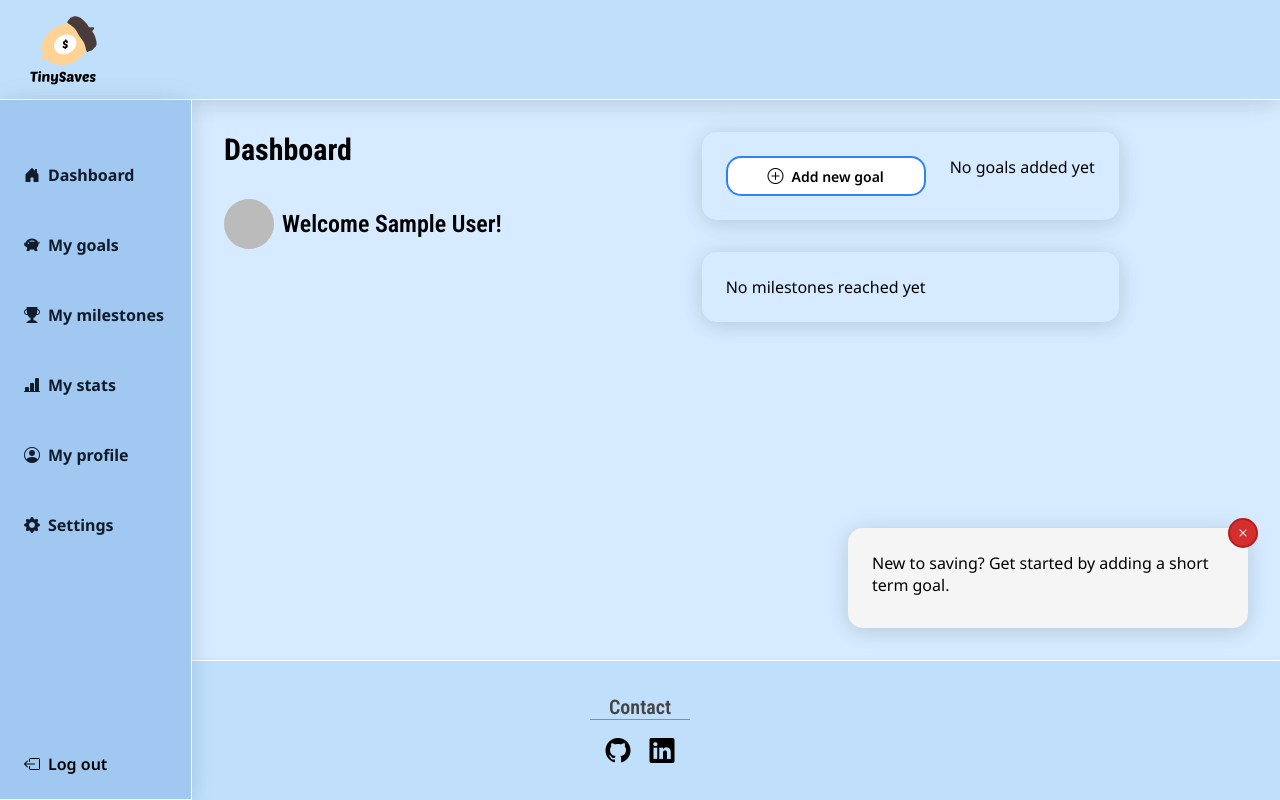
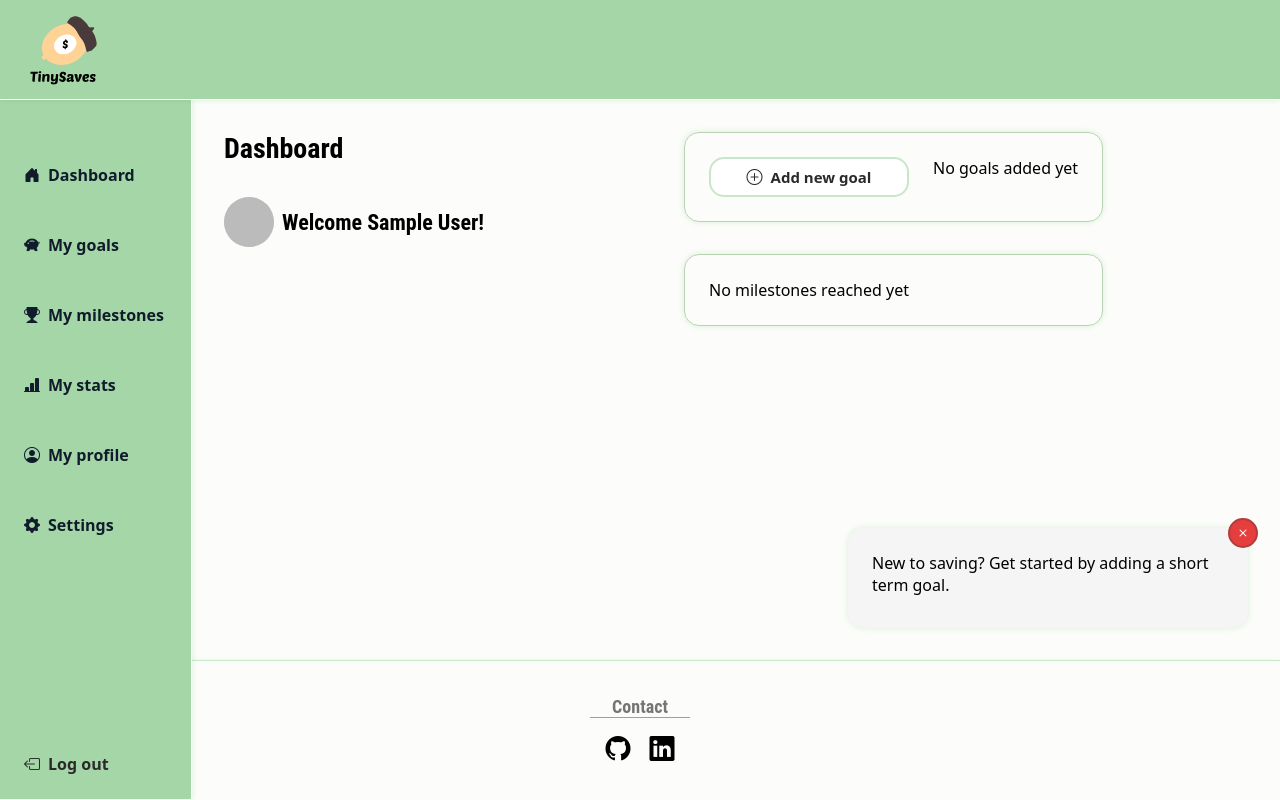
Before and after one commit to Niccar95/tinysaves, a Next.js app: page /dashboard in a window 1280 px wide. Built offline with nearby package versions, Linux system fonts and the light colour scheme; no server answers; the database is empty; sample sign-in values are in the browser's storage.

Commit message:
changed whole app color scheme

```diff
--- a/src/styles/_authPageLayout.scss
+++ b/src/styles/_authPageLayout.scss
@@ -55,6 +55,7 @@ main.authMain {
           min-height: 100vh;
           height: auto;
           border-left: solid 1px white;
+          clip-path: polygon(75% 0%, 100% 50%, 75% 100%, 0% 100%, 25% 50%, 0% 0%);
           border-bottom: none;
         }
 
--- a/src/styles/_cards.scss
+++ b/src/styles/_cards.scss
@@ -9,6 +9,8 @@
     padding: 1.5rem;
     box-shadow: $shadow;
     border-radius: 15px;
+    background: $card-background;
+    border: $card-border-color;
 
     .progressSection {
         display: flex;
@@ -73,6 +75,7 @@
     padding: 1.5rem;
     box-shadow: $shadow;
     border-radius: 15px;
+    border: $card-border-color;
 
     @include desktop() {
         width: 50%;
@@ -157,6 +160,7 @@
     gap: 1rem;
     padding: 1.5rem;
     box-shadow: $shadow;
+    border: $card-border-color;
     border-radius: 15px;
 
     @include desktop() {
@@ -174,6 +178,7 @@
     justify-content: space-between;
     padding: 1.5rem;
     box-shadow: $shadow;
+    border: $card-border-color;
     border-radius: 15px;
     background-color: $light-body-background;
 
--- a/src/styles/_charts.scss
+++ b/src/styles/_charts.scss
@@ -7,6 +7,7 @@
     gap: 2rem;
     border-radius: 15px;
     box-shadow: $shadow;
+    border: $card-border-color;
     padding: 1.5rem;
 }
 
@@ -16,6 +17,7 @@
     gap: 2rem;
     border-radius: 15px;
     box-shadow: $shadow;
+    border: $card-border-color;
     padding: 1.5rem;
 
     @include desktop() {
--- a/src/styles/_hamburger.scss
+++ b/src/styles/_hamburger.scss
@@ -6,7 +6,7 @@
   position: fixed;
   top: 100px;
   z-index: 100;
-  background-color: #7DA6D7;
+  background-color: $header-background;
   width: 100%;
   padding: 1rem;
   border-bottom: solid 1px white;
@@ -33,7 +33,7 @@
   .burgerBar {
     width: 40px;
     height: 5px;
-    background-color: $secondary-text-color;
+    background-color: $primary-text-color;
     border-radius: 0.5em;
     transition: transform 0.3s ease, opacity 0.3s ease;
 
--- a/src/styles/_navbars.scss
+++ b/src/styles/_navbars.scss
@@ -7,13 +7,13 @@
   top: 163px;
   bottom: 0;
   left: -100%;
-  z-index: 100;
+  z-index: 2;
   display: flex;
   flex-direction: column;
   justify-content: space-between;
   width: 100%;
   height: 500px;
-  background-color: #A0C8F0;
+  background-color: $header-background;
   transition: ease-in-out 0.5s;
   box-shadow: $shadow;
   border-bottom: solid 1px white;
@@ -42,15 +42,20 @@
 
 
    li {
-     padding: 1.5rem;
+    width: 100%;
+    padding: 1.5rem;
    }
 
 
    li:hover {
-     background-color: #8BB2DE;
+     background-color: #8ac17a;
    }
 
       .navLink {
+        display: block;
+  width: 100%;
+  height: 100%;
+       width: 100%;
        font-weight: $link-font-weight;
        color: #101C2C;
        text-decoration: none;
--- a/src/styles/_progressBars.scss
+++ b/src/styles/_progressBars.scss
@@ -5,7 +5,7 @@
     align-items: center;
     justify-content: center;
     position: relative;
-    border: solid 1px #79AEFF;
+    border: solid 1px  #b7d3b2;
     height: 60px;
     padding: 0.5rem;
     border-radius: 20px;
@@ -28,10 +28,12 @@
         top: 0.5rem;
         bottom: 0.5rem;
         border-radius: 20px;
-        z-index: -1;
+        z-index: 0;
         transition: width 0.3s ease;
     }
     .progressInfo {
+        position: static;
+        z-index: 1;
         font-weight: 500;
     }
 }
--- a/src/styles/_variables.scss
+++ b/src/styles/_variables.scss
@@ -1,54 +1,70 @@
-@import url("https://fonts.googleapis.com/css2?family=Noto+Sans:ital,wght@0,100..900;1,100..900&family=Nunito+Sans:ital,opsz,wght@0,6..12,200..1000;1,6..12,200..1000&display=swap");
-@import url("https://fonts.googleapis.com/css2?family=Roboto+Condensed:ital,wght@0,100..900;1,100..900&display=swap");
+@import url("https://fonts.googleapis.com/css2?family=Inter:wght@400;500;600;700&family=Manrope:wght@400;600;700&display=swap");
 
-
-//Breakpoint for responsiveness:
-
+// Breakpoint for responsiveness:
 $large-desktop: 1200px;
 
-//TYPOGRAPHY:
-
+// TYPOGRAPHY:
 $heading-font-family: "Roboto Condensed", sans-serif;
 $base-font-family: "Noto Sans", sans-serif;
 
 $base-font-size: 16px;
-$heading-font-size: 30px;
-$secondary-heading-font-size: 24px;
-$tertiary-heading-font-size: 20px;
-$button-font-size: 14px;
+$heading-font-size: 28px;
+$secondary-heading-font-size: 22px;
+$tertiary-heading-font-size: 18px;
+$button-font-size: 15px;
 
-$base-font-weight: normal;
+$base-font-weight: 400;
 $button-font-weight: 600;
 $heading-font-weight: 700;
 $secondary-heading-font-weight: 600;
-$link-font-weight: 700;
+$link-font-weight: 600;
 
-//COLORS:
+// COLORS:
 
-//Text color
-$primary-text-color: black;
-$secondary-text-color: white;
-$tertiary-text-color: #454545;
+// Text colors
+$primary-text-color: #2a2a2a;
+$secondary-text-color: #f9f8f6;
+$tertiary-text-color: #757575;
 
-//Button colors
-$primary-button-color: #1821CB;
-$secondary-button-color: white;
-$tertiary-button-color: #D32F2F;
+// Button colors
+$primary-button-color: #4caf50;
+$secondary-button-color: #e8f5e9;
+$tertiary-button-color: #e53e3e;
 
-$primary-button-hover-color: #050da5;
+$alert-color: #ffa726;
 
-//Background colors
-$light-body-background: #D6EBFF;
-$navbar-background: #A0C8F0;
+$primary-button-hover-color: #388e3c;
 
-//Link colors
-$link-color: #1f02ad;
+// Background colors
+$light-body-background: #fcfdfa;
+$navbar-background: #a5d6a7;
+$header-background: #a5d6a7;
 
-//Borders
-$primary-border-color: #3081f9;
-$secondary-border-color: #B71C1C;
-$tertiary-border-color: #8e8e8e;
+// $card-background: linear-gradient(135deg, #f9fdf9 0%, #f6fcf6 100%);
 
-//Effects
-$shadow: 0px 4px 20px rgba(0, 0, 0, 0.1), 0px 0px 30px rgba(0, 0, 0, 0.05);
-$header-footer-shadow: 0px 2px 10px rgba(0, 0, 0, 0.05), 0px 1px 5px rgba(0, 0, 0, 0.03);
+$card-background: linear-gradient(135deg, #f9fdf9 0%, #f3faf3 100%);
+
+
+
+// Borders
+$card-border-color: solid 0.5px #b7d3b2;
+
+$footer-background: #fcfdfa;
+$footer-border-top: 1px solid #c8e6c9;
+$footer-text-color: #2a2a2a;
+
+// Link colors
+$link-color: #388e3c;
+$link-hover-color: #2e7d32;
+
+// Borders
+$primary-border-color: #c8e6c9;
+$secondary-border-color: #b43b3b;
+$tertiary-border-color: #9e9e9e;
+
+$attention-border-color: #ffa726;
+
+// Effects (shadows)
+$shadow: 0 0 6px rgba(76, 175, 80, 0.2);
+
+$header-footer-shadow: 0px 2px 8px rgba(76, 175, 80, 0.1), 0px 1px 3px rgba(76, 175, 80, 0.07);
--- a/src/styles/circularProgressBar.scss
+++ b/src/styles/circularProgressBar.scss
@@ -31,7 +31,7 @@
 
   .CircularProgressbar .CircularProgressbar-path {
     stroke:
-    #3aa6d5;
+    #388e3c;
     stroke-linecap:round;
     transition: stroke-dashoffset 0.5s ease 0s;
   }
@@ -43,7 +43,7 @@
   }
 
   .CircularProgressbar .CircularProgressbar-text {
-    fill: #2084af;
+    fill:  #388e3c;
     font-size: 20px;
     font-weight: 500;
     dominant-baseline: middle;
@@ -64,7 +64,7 @@
    *   />
    */
   .CircularProgressbar.CircularProgressbar-inverted .CircularProgressbar-background {
-    fill: #2084af;
+    fill:  #388e3c;
   }
 
   .CircularProgressbar.CircularProgressbar-inverted .CircularProgressbar-text {
--- a/src/styles/globals.scss
+++ b/src/styles/globals.scss
@@ -27,7 +27,7 @@ body {
 
 header {
   display: flex;
-  background-color: #BFDFFB;
+  background-color: $header-background;
   border-bottom: solid 1px white;
   position: fixed;
   left: 0;
@@ -119,8 +119,9 @@ footer {
   align-items: center;
   height: 140px;
   padding: 1rem;
-  background-color: #BFDFFB;
-  border-top: solid 1px white;
+  background-color: $footer-background;
+  border-top: $footer-border-top;
+  color: $footer-text-color;
   box-shadow: $header-footer-shadow;
 
   .contactSection {
```
Also changed, not shown: public/banner.svg.
